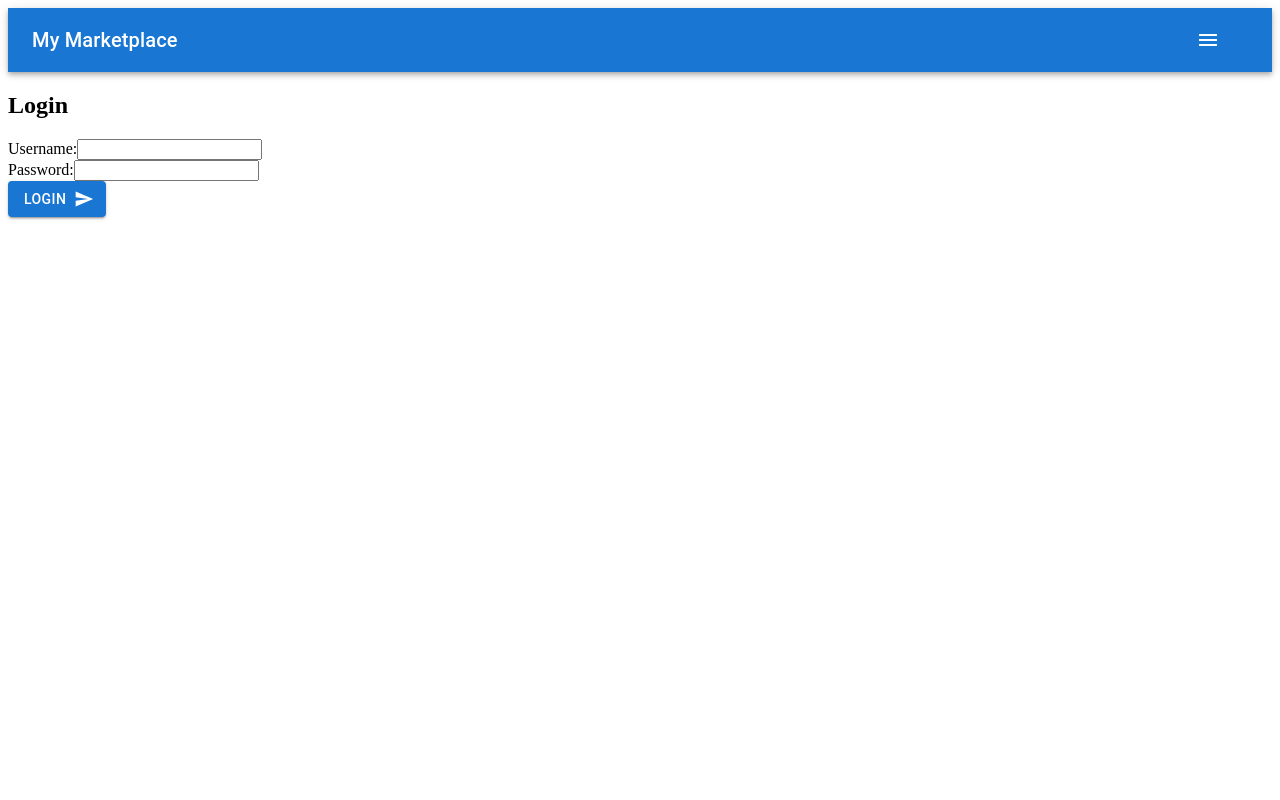
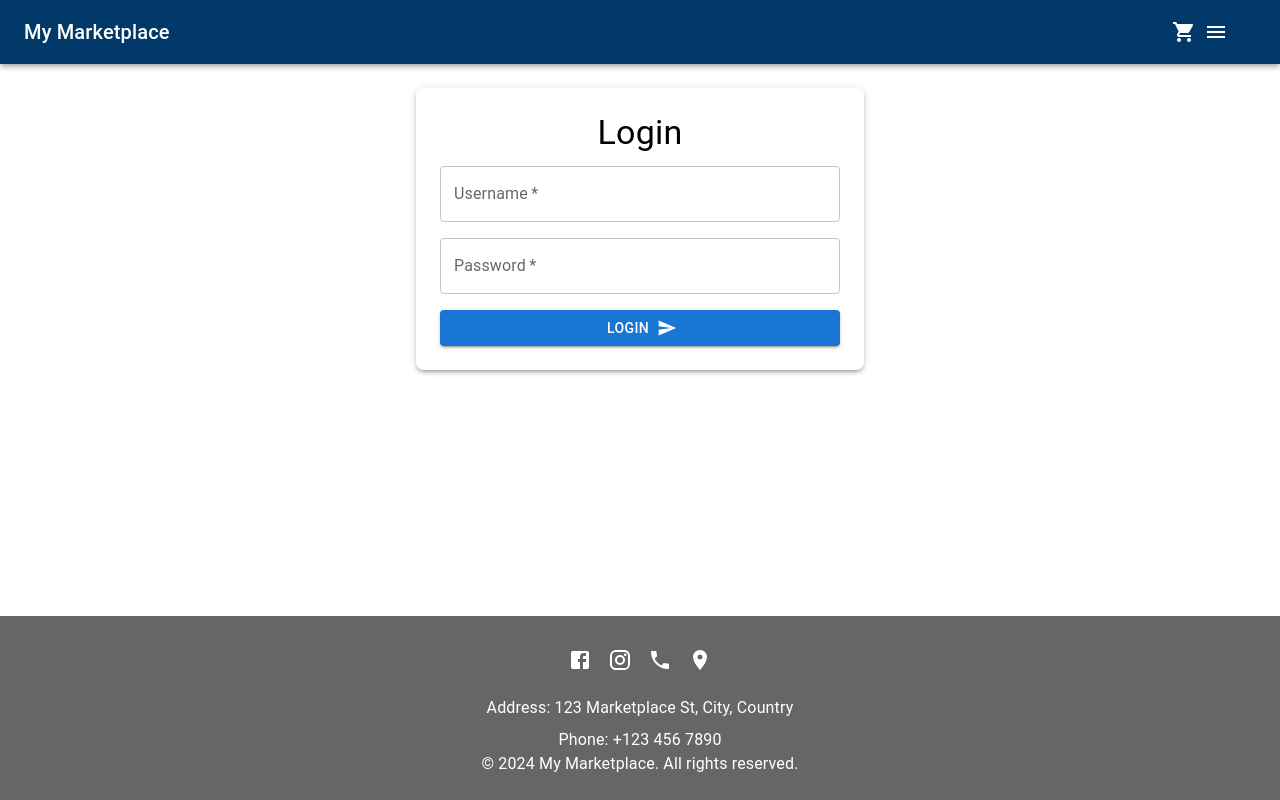
Before and after one commit to pazgu/MarketPlace--frontend, a React (Vite) app: page /login in a window 1280 px wide. Built offline with nearby package versions, Linux system fonts and the light colour scheme.

Commit message:
Implement backend code to handle errors and functionalities

```diff
--- a/src/App.css
+++ b/src/App.css
@@ -1,23 +1,14 @@
-.homepage {
-    text-align: center;
-    padding: 20px;
-    font-family: Arial, sans-serif;
-}
+html, body, #root {
+    height: 100%;
+    margin: 0;
+  }
 
-.homepage-header {
-    background-color: #282c34;
-    padding: 20px;
-    color: white;
-}
+  .app-container {
+    display: flex;
+    flex-direction: column;
+    min-height: 100vh;
+  }
 
-.homepage-content {
-    margin: 20px auto;
-    max-width: 600px;
-    text-align: left;
-    color: #333;
-}
-
-.homepage-content p {
-    margin: 10px 0;
-    line-height: 1.6;
-}
+  .main-content {
+    flex-grow: 1;
+  }
--- a/src/App.jsx
+++ b/src/App.jsx
@@ -1,5 +1,4 @@
 import { Route, Routes } from "react-router-dom";
-import './App.css'
 import HomePage from "./Pages/HomePage";
 import MyProducts from "./Pages/MyProducts";
 import AllProducts from "./Pages/AllProducts";
@@ -10,28 +9,32 @@ import CreateNewProduct from "./Pages/CreateNewProduct";
 import Navbar from "./Components/Navbar";
 import RegisterPage from "./Pages/RegisterPage";
 import LoginPage from "./Pages/LoginPage";
+import Footer from "./Components/Footer";
+import './App.css'
 
 function App() {
-
   return (
-    <>
+      <div className="app-container">
         <Navbar />
+        <div className="main-content">
           <Routes>
             <Route path="/" element={<HomePage />} />
-        <Route path="myProducts" element={<MyProducts/>} />
-        <Route path="login" element={<LoginPage/>} />
-        <Route path="register" element={<RegisterPage/>} />
+            <Route path="myProducts" element={<MyProducts />} />
+            <Route path="login" element={<LoginPage />} />
+            <Route path="register" element={<RegisterPage />} />
             <Route path="/products">
               <Route index element={<AllProducts />} />
               <Route path=":productId" element={<ProductDetails />} />
               <Route path="create" element={<ModalAddProduct />}>
-            <Route index element={<CreateNewProduct/>} />
+                <Route index element={<CreateNewProduct />} />
               </Route>
             </Route>
             <Route path="/*" element={<NotFoundPage />} />
           </Routes>
-    </>
-  )
+        </div>
+        <Footer />
+      </div>
+  );
 }
 
 export default App
--- a/src/Components/Footer.jsx
+++ b/src/Components/Footer.jsx
@@ -0,0 +1,51 @@
+import Box from '@mui/material/Box';
+import Typography from '@mui/material/Typography';
+import Container from '@mui/material/Container';
+import IconButton from '@mui/material/IconButton';
+import FacebookIcon from '@mui/icons-material/Facebook';
+import InstagramIcon from '@mui/icons-material/Instagram';
+import PhoneIcon from '@mui/icons-material/Phone';
+import LocationOnIcon from '@mui/icons-material/LocationOn';
+
+function Footer() {
+  return (
+    <Box
+      component="footer"
+      sx={{
+        bgcolor: 'text.secondary',
+        color: 'white',
+        py: 3,
+        mt: 'auto',
+        width: '100%'
+      }}
+    >
+      <Container maxWidth="lg">
+        <Box display="flex" justifyContent="center" mb={2}>
+          <IconButton href="https://www.facebook.com" target="_blank" sx={{ color: 'white' }}>
+            <FacebookIcon />
+          </IconButton>
+          <IconButton href="https://www.instagram.com" target="_blank" sx={{ color: 'white' }}>
+            <InstagramIcon />
+          </IconButton>
+          <IconButton href="tel:+1234567890" sx={{ color: 'white' }}>
+            <PhoneIcon />
+          </IconButton>
+          <IconButton href="https://www.google.com/maps" target="_blank" sx={{ color: 'white' }}>
+            <LocationOnIcon />
+          </IconButton>
+        </Box>
+        <Typography variant="body1" align="center" mb={1}>
+          Address: 123 Marketplace St, City, Country
+        </Typography>
+        <Typography variant="body1" align="center">
+          Phone: +123 456 7890
+        </Typography>
+        <Typography variant="body1" align="center">
+          © {new Date().getFullYear()} My Marketplace. All rights reserved.
+        </Typography>
+      </Container>
+    </Box>
+  );
+}
+
+export default Footer;
--- a/src/Components/Navbar.jsx
+++ b/src/Components/Navbar.jsx
@@ -6,6 +6,7 @@ import IconButton from '@mui/material/IconButton';
 import Menu from '@mui/material/Menu';
 import MenuItem from '@mui/material/MenuItem';
 import MenuIcon from '@mui/icons-material/Menu';
+import ShoppingCartIcon from '@mui/icons-material/ShoppingCart';
 import { Link } from 'react-router-dom';
 import { useState } from 'react';
 
@@ -21,13 +22,16 @@ const Navbar = () => {
   };
 
   return (
-    <AppBar position="static">
+    <AppBar position="static" style={{backgroundColor: '#013A69'}}>
       <Toolbar>
         <Typography variant="h6" component="div" sx={{ flexGrow: 1 }}>
           <Link to="/" style={{ color: 'inherit', textDecoration: 'none' }}>
             My Marketplace
           </Link>
         </Typography>
+        <IconButton color="inherit" component={Link} to="/myProducts">
+          <ShoppingCartIcon />
+        </IconButton>
         <div>
           <IconButton
             size="large"
--- a/src/Components/Product.jsx
+++ b/src/Components/Product.jsx
@@ -7,17 +7,16 @@ import useAxios from "../Hooks/useAxios";
 import { useState } from 'react';
 import { useNavigate } from 'react-router-dom';
 import Button from '@mui/material/Button';
-import CardComponent from './CardComponent';
 
 export default function Product(props) {
-  const { name, price, category} = props;
+  const { name, price, category, quantity} = props;
   const {productId} = useParams();
   const URL = `http://localhost:3000/api/products/${productId}`
   const { data, error, loading } = useAxios(URL);
   const navigate = useNavigate();
 
   const [isEditing, setIsEditing] = useState(false);
-  const [editData, setEditData] = useState({ name: "", price: "", category: "" });
+  const [editData, setEditData] = useState({ name: "", price: "", category: "" , quantity: ""});
 
   if (loading) return <p>Loading...</p>;
   if (error) return <p>Error: {error.message}</p>;
@@ -46,7 +45,8 @@ export default function Product(props) {
     setEditData({
       name: data.name,
       price: data.price,
-      category: data.category
+      category: data.category,
+      quantity: data.quantity
     });
   };
 
@@ -79,12 +79,11 @@ export default function Product(props) {
       <div style={{ padding: '20px', maxWidth: '600px', margin: '0 auto' }}>
         {!isEditing ? (
           <>
-          <CardComponent imgAlt={data.name} imgSrc={data.name} title={data.name} rating={data.category} price={data.price}/>
-            <h1>Product Details</h1>
+            <h1>{data.name}</h1>
             <p>ID: {data._id}</p>
-            <p>Name: {data.name}</p>
-            <p>Price: {data.price}</p>
+            <p>Price: ${data.price}</p>
             <p>Category: {data.category}</p>
+            <p>Quantity: {data.quantity}</p>
             <Button onClick={handleEdit} variant="contained" style={{ margin: '5px'}}>Edit</Button>
             <Button onClick={handleDelete} variant="outlined" color="error" style={{ margin: '5px'}}>Delete</Button>
           </>
@@ -124,6 +123,17 @@ export default function Product(props) {
               />
             </label>
             <br />
+            <label>
+              Quantity:
+              <input
+                type="text"
+                name="quantity"
+                value={editData.quantity}
+                onChange={handleEditChange}
+                required
+              />
+            </label>
+            <br />
             <Button type="submit" variant="contained" color="success" style={{ margin: '5px'}}>Save</Button>
             <Button variant="outlined" color="error" onClick={handleCancelEdit} style={{ margin: '5px' }}>Cancel</Button>
           </form>
--- a/src/Pages/AllProducts.jsx
+++ b/src/Pages/AllProducts.jsx
@@ -2,15 +2,21 @@
 import useAxios from "../Hooks/useAxios"
 import axios from "axios";
 import React, { useEffect, useState } from "react";
-import { Link, useSearchParams } from "react-router-dom";
+import { Link, useSearchParams, Navigate } from "react-router-dom";
 import { PRODUCTS_BASE_URL } from "../constants/url.constant";
 import Product from "../Components/Product";
+import { Box, Button, Container, Grid, Typography, Card, CardContent, CardMedia, CardActions} from '@mui/material';
+import TextField from '@mui/material/TextField';
+import FormControlLabel from '@mui/material/FormControlLabel';
+import Checkbox from '@mui/material/Checkbox';
+import NotFoundPage from "./NotFoundPage";
 
 function AllProducts() {
   const [products, setProducts] = useState([]);
   const [searchParams, setSearchParams] = useSearchParams();
   const [totalPages, setTotalPages] = useState(1);
   const [currentPage, setCurrentPage] = useState(1);
+  const [notFound, setNotFound] = useState(false);
 
    useEffect(() => {
     async function getProducts() {
@@ -31,15 +37,19 @@ function AllProducts() {
       try {
         const response = await axios.get(PRODUCTS_BASE_URL, options);
         const { products, total, page, pages } = response.data;
+        if (products.length === 0) {
+          setNotFound(true); // Set notFound to true if no products found
+        } else {
           setProducts(products);
           setTotalPages(pages);
           setCurrentPage(page);
+        }
       } catch (error) {
         console.error("Error fetching products:", error);
       }
     }
     getProducts();
-  }, [searchParams]);
+  }, [searchParams, setSearchParams]);
 
   function handleFilterChange(ev) {
     const inputName = ev.target.name;
@@ -64,81 +74,123 @@ function AllProducts() {
 
   if(products.length === 0) return;
 
+  if (notFound) {
+    return <Navigate to="/404" />;
+  }
+
   return (
     <>
-      <Link to="create">Create product</Link>
-      <div className="my-8 space-y-2">
-        <div>
-          <div>
-            <label htmlFor="isSomthing">Page: </label>
-            <input
-              className="outline outline-sky-500"
-              min={1}
-              id="page"
-              name="page"
+      <Box sx={{ p: 3 }}>
+      <Button
+        component={Link}
+        to="create"
+        variant="contained"
+        color="primary"
+        sx={{ mb: 2 }}
+      >
+        Create Product
+      </Button>
+      <Box sx={{ my: 1, spaceY: 2 }}>
+        <Typography variant="h6" gutterBottom>
+          Filter Products
+        </Typography>
+        <Box>
+          <TextField
+            label="Page"
             type="number"
+            inputProps={{ min: 1 }}
             value={searchParams.get("page") || "1"}
             onChange={handlePagination}
+            variant="outlined"
+            sx={{ mb: 2 }}
           />
-          </div>
-          <label htmlFor="inStock">In stock: </label>
-          <input
-            className="outline outline-sky-500"
-            id="inStock"
-            name="inStock"
-            type="checkbox"
+        </Box>
+        <Box>
+          <FormControlLabel
+            control={
+              <Checkbox
                 checked={searchParams.get("inStock") === "true" || false}
                 onChange={handleFilterChange}
+                name="inStock"
+                color="primary"
               />
-        </div>
-        <div>
-          <label htmlFor="name">Name: </label>
-          <input
-            className="outline outline-sky-500"
-            id="name"
+            }
+            label="In Stock"
+          />
+        </Box>
+        <Box>
+          <TextField
+            label="Name"
+            type="text"
             name="name"
-            type="text"
             value={searchParams.get("name") || ""}
             onChange={handleFilterChange}
+            variant="outlined"
+            sx={{ mb: 2, width: '100%' }}
           />
-        </div>
-        <div>
-          <label htmlFor="minPrice">minPrice: </label>
-          <input
-            className="outline outline-sky-500"
-            id="minPrice"
+        </Box>
+        <Box>
+          <TextField
+            label="Min Price"
+            type="number"
             name="minPrice"
-            type="number"
             value={searchParams.get("minPrice") || 0}
             onChange={handleFilterChange}
+            variant="outlined"
+            sx={{ mb: 2, width: '100%' }}
           />
-        </div>
-        <div>
-          <label htmlFor="maxPrice">maxPrice: </label>
-          <input
-            className="outline outline-sky-500"
-            id="maxPrice"
+        </Box>
+        <Box>
+          <TextField
+            label="Max Price"
+            type="number"
             name="maxPrice"
-            type="number"
             value={searchParams.get("maxPrice") || Number.MAX_SAFE_INTEGER}
             onChange={handleFilterChange}
+            variant="outlined"
+            sx={{ width: '100%' }}
           />
-        </div>
-      </div>
-      <div className="flex flex-col gap-4">
-        {products.map((product) => {
-          return (
-            <Link to={`${product._id}`} key={product._id}>
-              <div className="bg-gray-300 p-4">
-                <h4>{product.name}</h4>
-                <p>{product.price}</p>
-                <p>{product.category}</p>
-                <p>{product.quantity > 0 ? "In Stock" : "Out of Stock"}</p>
-              </div>
-            </Link>
-          );
-        })}
-      </div>
+        </Box>
+      </Box>
+    </Box>
+      <Container maxWidth="lg" sx={{ py: 6 }}>
+        <Typography variant="h4" component="h2" gutterBottom>
+          Featured Products
+        </Typography>
+        <Grid container spacing={4}>
+          {products.map((product) => (
+            <Grid item key={product.id} xs={12} sm={6} md={4}>
+              <Card>
+                <CardMedia
+                  component="img"
+                  height="200"
+                  src={'https://i0.wp.com/ten-low.co.il/wp-content/uploads/2024/01/HP_LAPTOP_I7_ON_SALE.jpg?fit=1000%2C1000&ssl=1'} // Use a default image if product.image is not available
+                  alt={product.name}
+                />
+                <CardContent>
+                  <Typography variant="h5" component="div">
+                    {product.name}
+                  </Typography>
+                  <Typography variant="body2" color="text.secondary">
+                    {product.category}
+                  </Typography>
+                  <Typography variant="h6" component="div" sx={{ mt: 2 }}>
+                    ${product.price}
+                  </Typography>
+                </CardContent>
+                <CardActions>
+                  <Button size="small" color="primary" component={Link} to={`/products/${product._id}`}>
+                    View Details
+                  </Button>
+                  <Button size="small" color="secondary">
+                    Add to Cart
+                  </Button>
+                </CardActions>
+              </Card>
+            </Grid>
+          ))}
+        </Grid>
+      </Container>
       <div>
         {Array.from({ length: totalPages }, (_, index) => (
           <button
--- a/src/Pages/LoginPage.jsx
+++ b/src/Pages/LoginPage.jsx
@@ -1,8 +1,13 @@
 import { useState } from "react";
 import Button from '@mui/material/Button';
 import SendIcon from '@mui/icons-material/Send';
+import TextField from '@mui/material/TextField';
+import Box from '@mui/material/Box';
+import CircularProgress from '@mui/material/CircularProgress';
+import Typography from '@mui/material/Typography';
 
 const LoginPage = () => {
+  const [loading, setLoading] = useState(false);
   const [formData, setFormData] = useState({
     username: "",
     password: "",
@@ -10,7 +15,15 @@ const LoginPage = () => {
 
   const handleSubmit = (event) => {
     event.preventDefault();
-    console.log("Form submitted with data:", formData);
+    try {
+      setLoading(true);
+      console.log("Form submitted with data:", formData);
+    } catch (error) {
+      console.log(error);
+    }
+    finally {
+      setLoading(false);
+    }
   };
 
   const handleChange = (event) => {
@@ -22,34 +35,59 @@ const LoginPage = () => {
   };
 
   return (
-    <div>
-      <h2>Login</h2>
+    <Box
+      sx={{
+        maxWidth: 400,
+        margin: "auto",
+        padding: 3,
+        boxShadow: 3,
+        borderRadius: 2,
+        backgroundColor: "#fff",
+        marginTop: 3,
+      }}
+    >
       <form onSubmit={handleSubmit}>
-        <div>
-          <label htmlFor="username">Username:</label>
-          <input
-            type="text"
+        <Typography variant="h4" component="h2" align="center" gutterBottom>
+          Login
+        </Typography>
+        <Box mb={2}>
+          <TextField
+            fullWidth
+            variant="outlined"
+            label="Username"
             id="username"
             name="username"
             value={formData.username}
             onChange={handleChange}
             required
+            disabled={loading}
           />
-        </div>
-        <div>
-          <label htmlFor="password">Password:</label>
-          <input
+        </Box>
+        <Box mb={2}>
+          <TextField
+            fullWidth
+            variant="outlined"
             type="password"
+            label="Password"
             id="password"
             name="password"
             value={formData.password}
             onChange={handleChange}
             required
+            disabled={loading}
           />
-        </div>
-        <Button variant="contained" endIcon={<SendIcon />}>Login</Button>
+        </Box>
+        <Button
+          fullWidth
+          type="submit"
+          variant="contained"
+          endIcon={loading ? <CircularProgress size={20} /> : <SendIcon />}
+          disabled={loading}
+        >
+          {loading ? "Logging in..." : "Login"}
+        </Button>
       </form>
-    </div>
+    </Box>
   );
 };
 
--- a/src/Pages/ModalAddProduct.jsx
+++ b/src/Pages/ModalAddProduct.jsx
@@ -29,7 +29,7 @@ function ModalAddTodo() {
             p: 4,
           }}
         >
-          <Outlet />
+        <Outlet />
         </Box>
       </Modal>
     );
--- a/src/Pages/RegisterPage.jsx
+++ b/src/Pages/RegisterPage.jsx
@@ -1,8 +1,13 @@
 import { useState } from "react";
 import Button from '@mui/material/Button';
 import SendIcon from '@mui/icons-material/Send';
+import TextField from '@mui/material/TextField';
+import Box from '@mui/material/Box';
+import CircularProgress from '@mui/material/CircularProgress';
+import Typography from '@mui/material/Typography';
 
 const RegisterPage = () => {
+  const [loading, setLoading] = useState(false);
   const [formData, setFormData] = useState({
     username: "",
     password: "",
@@ -12,8 +17,15 @@ const RegisterPage = () => {
 
   const handleSubmit = (event) => {
     event.preventDefault();
+    try {
+      setLoading(true);
       console.log("Form submitted with data:", formData);
-    // Add logic here to handle form submission, e.g., sending data to server
+    } catch (error) {
+      console.log(error);
+    }
+    finally {
+      setLoading(false);
+    }
   };
 
   const handleChange = (event) => {
@@ -25,57 +37,78 @@ const RegisterPage = () => {
   };
 
   return (
-    <div>
-      <h2>Register</h2>
-      <form onSubmit={handleSubmit}>
-        <div>
-          <label htmlFor="username">Username:</label>
-          <input
-            type="text"
-            id="username"
+    <Box
+      sx={{
+        maxWidth: 400,
+        margin: "auto",
+        padding: 3,
+        boxShadow: 3,
+        borderRadius: 2,
+        backgroundColor: "#fff",
+        marginTop: 3
+      }}
+    >
+      <Box
+        component="form"
+        onSubmit={handleSubmit}
+        sx={{
+          display: 'flex',
+          flexDirection: 'column',
+          alignItems: 'center',
+          gap: 2,
+          marginBottom: '2rem',
+          marginTop: '2rem',
+          width: '100%',
+        }}
+      >
+        <Typography variant="h4" component="h2" align="center" gutterBottom>
+          Register
+        </Typography>
+        <TextField
+          label="Username"
           name="username"
           value={formData.username}
           onChange={handleChange}
+          fullWidth
           required
         />
-        </div>
-        <div>
-          <label htmlFor="password">Password:</label>
-          <input
+        <TextField
+          label="Password"
           type="password"
-            id="password"
           name="password"
           value={formData.password}
           onChange={handleChange}
+          fullWidth
           required
         />
-        </div>
-        <div>
-          <label htmlFor="firstName">First Name:</label>
-          <input
-            type="text"
-            id="firstName"
+        <TextField
+          label="First Name"
           name="firstName"
           value={formData.firstName}
           onChange={handleChange}
+          fullWidth
           required
         />
-        </div>
-        <div>
-          <label htmlFor="lastName">Last Name:</label>
-          <input
-            type="text"
-            id="lastName"
+        <TextField
+          label="Last Name"
           name="lastName"
           value={formData.lastName}
           onChange={handleChange}
+          fullWidth
           required
         />
-        </div>
-        <Button variant="contained" endIcon={<SendIcon />}>Register</Button>
-      </form>
-    </div>
+        <Button
+          type="submit"
+          variant="contained"
+          endIcon={loading ? <CircularProgress size={20} /> : <SendIcon />}
+          disabled={loading}
+          fullWidth
+          sx={{ height: '56px' }}
+        >
+          {loading ? <CircularProgress size={24} /> : 'Register'}
+        </Button>
+      </Box>
+    </Box>
   );
 };
-
 export default RegisterPage;
```
Also changed, not shown: src/Components/AddProductForm.jsx (+5 -2 lines), src/Pages/HomePage.jsx (+82 -12 lines). Lines whose indentation alone changed are shown as unchanged.
